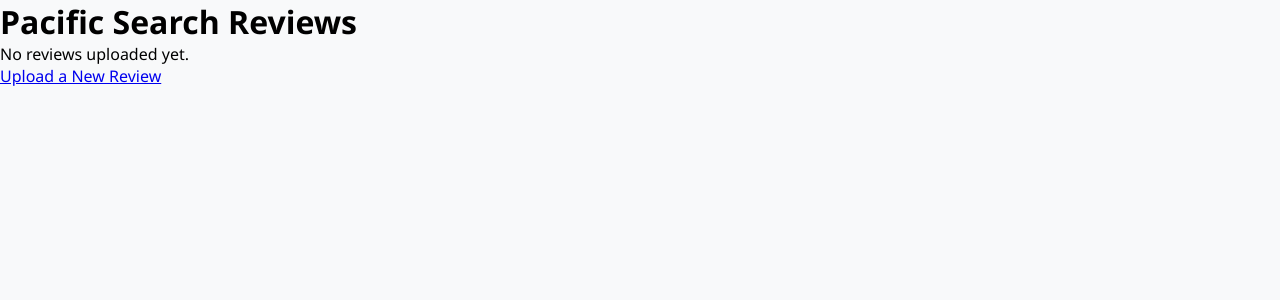
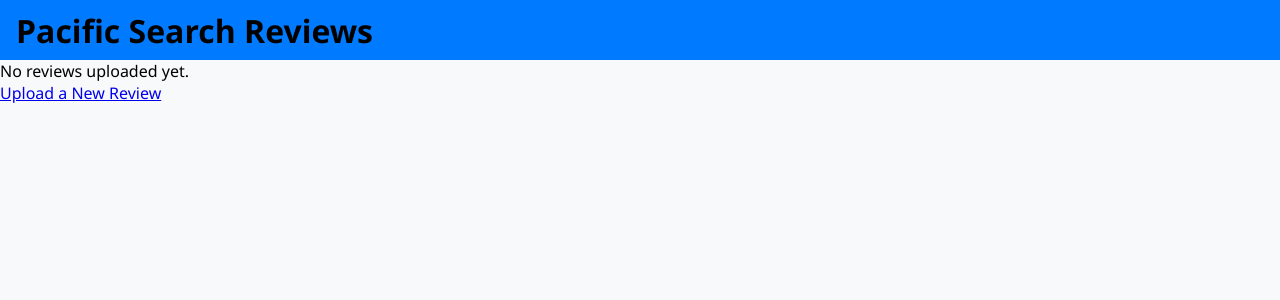
Before and after one commit to PacificSearch/Reviews, a Flask app: page / in a window 1280 px wide. Shown: the top 300 px of the page. Run offline with Flask 3, Linux system fonts and the light colour scheme.

Commit message:
Update index.html

```diff
--- a/templates/index.html
+++ b/templates/index.html
@@ -3,10 +3,11 @@
 <head>
   <meta charset="UTF-8">
   <title>Pacific Search - Reviews</title>
+  <!-- Static CSS file reference using url_for -->
   <link rel="stylesheet" href="{{ url_for('static', filename='styles.css') }}">
 </head>
 <body>
-  <header>
+  <header class="header">
     <h1>Pacific Search Reviews</h1>
   </header>
 
@@ -27,6 +28,8 @@
 
   <!-- Link to upload review form -->
   <p><a href="{{ url_for('upload_review') }}">Upload a New Review</a></p>
+
+  <!-- Static JS file reference using url_for -->
   <script src="{{ url_for('static', filename='script.js') }}"></script>
 </body>
 </html>
```
